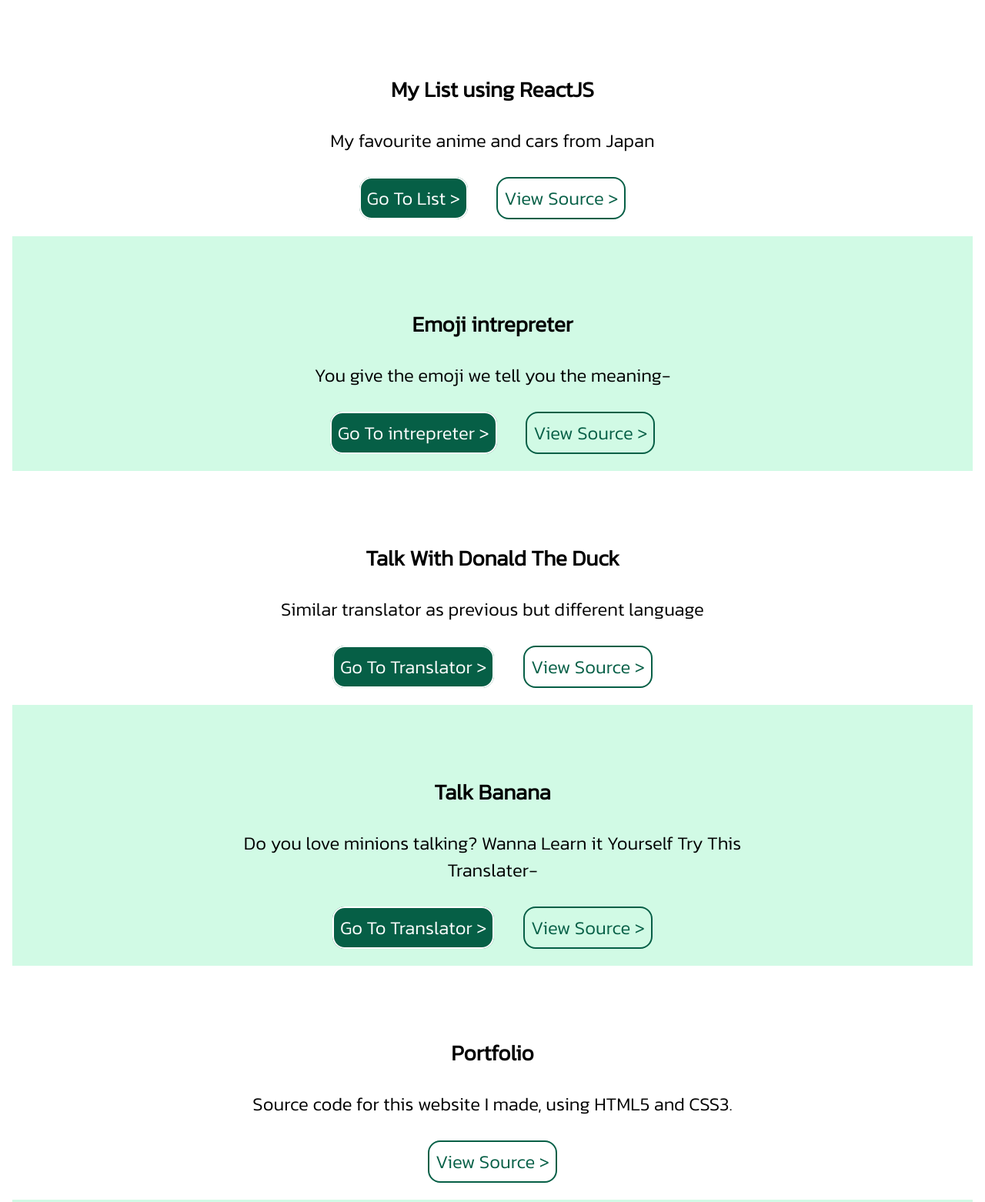
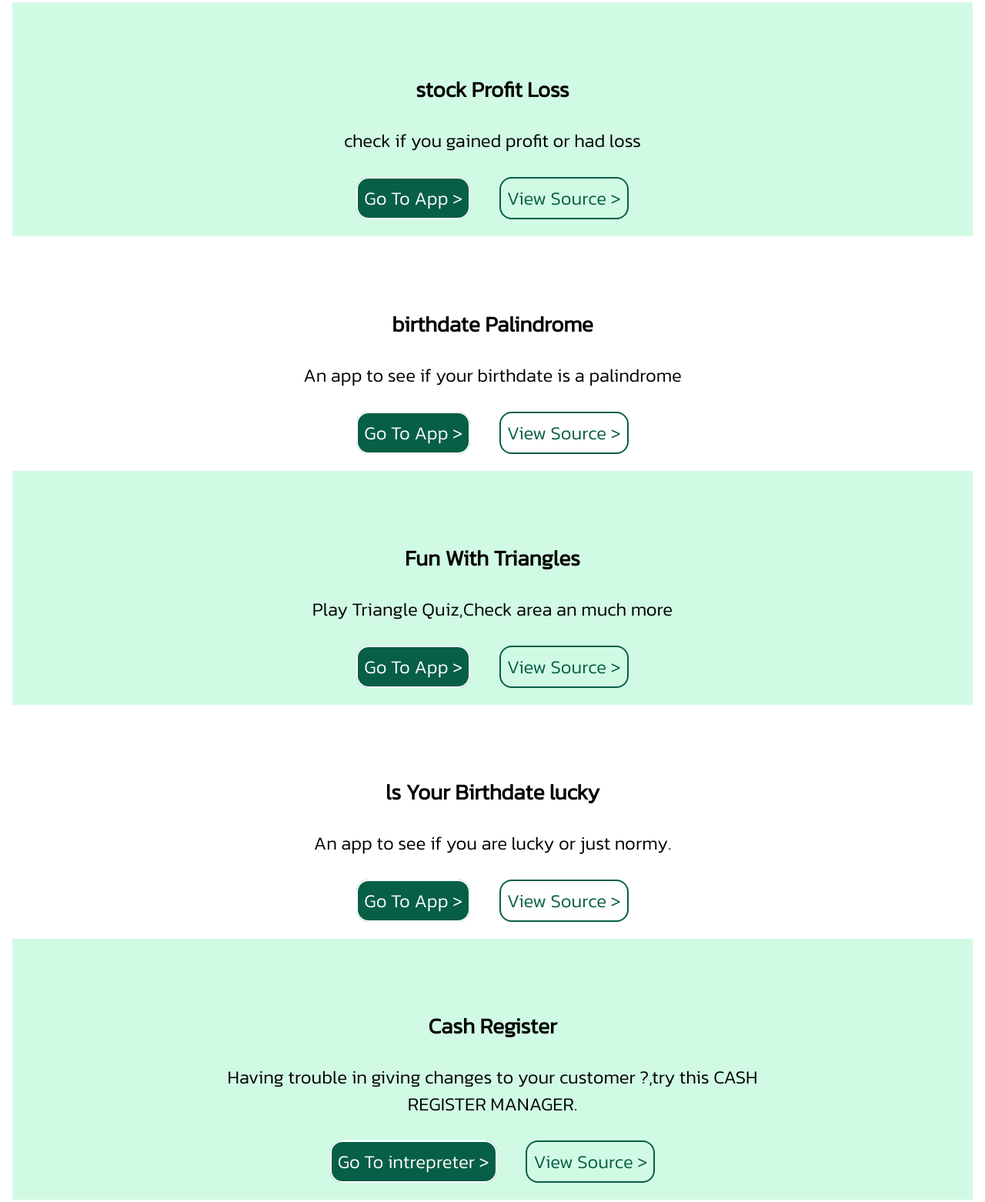
Before and after one commit to dragonthakur2107/myportolio-markFour, a plain HTML site: page projects.html in a window 1280 px wide. Shown: the part 627-2189 px from the top of the page at 77% size. Drawn offline with Linux system fonts and the light colour scheme.

Commit message:
Update projects.html

```diff
--- a/projects.html
+++ b/projects.html
@@ -6,7 +6,7 @@
     <meta http-equiv="X-UA-Compatible" content="IE=edge">
     <meta name="viewport" content="width=device-width, initial-scale=1.0">
     <title>Projects | neoDev</title>
-    <link rel="shortcut icon" type="image/jpg" href="neofavicon.png"/>
+    <link rel="shortcut icon" type="image/jpg" href="neofavicon.png" />
     <link href="styles.css" rel="stylesheet">
     <link href="https://cdnjs.cloudflare.com/ajax/libs/font-awesome/5.15.3/css/all.min.css" rel="stylesheet">
 </head>
@@ -37,14 +37,90 @@
 
         <!-- section -->
         <li>
+            <section class="section og">
+                <div class="container-center">
+                    <h3>stock Profit Loss</h3>
+                    <p>check if you gained profit or had loss</p>
+                    <ul class="list no-dot">
+                        <li class=list-inline><a class="link link-primary" href="https://myprofitlosscheck.netlify.app/">Go To
+                                App ></a></li>
+                        <li class=list-inline><a class="link link-secondary"
+                                href="https://github.com/dragonthakur2107/stockProfitLoss-markFourteen">View Source ></a>
+                        </li>
+                    </ul>
+                </div>
+            </section>
+        </li>
+        <li>
+
+            <section class="section ">
+                <div class="container-center">
+                    <h3>birthdate Palindrome</h3>
+                    <p>An app to see if your birthdate is a palindrome</p>
+                    <ul class="list no-dot">
+                        <li class=list-inline><a class="link link-primary" href="https://palindrome-birthcheck.netlify.app/">Go To App
+                                ></a></li>
+                        <li class=list-inline><a class="link link-secondary"
+                                href="https://github.com/dragonthakur2107/palindromeBirthDate-markThirteen">View Source ></a></li>
+                    </ul>
+                </div>
+            </section>
+        </li>
+        <li>
+            <section class="section og">
+                <div class="container-center">
+                    <h3>Fun With Triangles</h3>
+                    <p>Play Triangle Quiz,Check area an much more</p>
+                    <ul class="list no-dot">
+                        <li class=list-inline><a class="link link-primary" href="https://funwtriangles.netlify.app">Go To
+                                App ></a></li>
+                        <li class=list-inline><a class="link link-secondary"
+                                href="https://github.com/dragonthakur2107/funWTriangles-markTwelve">View Source ></a>
+                        </li>
+                    </ul>
+                </div>
+            </section>
+        </li>
+        <li>
+
+            <section class="section ">
+                <div class="container-center">
+                    <h3>ls Your Birthdate lucky</h3>
+                    <p>An app to see if you are lucky or just normy.</p>
+                    <ul class="list no-dot">
+                        <li class=list-inline><a class="link link-primary" href="https://luckybirthcalci.netlify.app">Go To App
+                                ></a></li>
+                        <li class=list-inline><a class="link link-secondary"
+                                href="https://github.com/dragonthakur2107/luckyBirthdate-markEleven">View Source ></a></li>
+                    </ul>
+                </div>
+            </section>
+        </li>
+
+            <li>
+                <section class="section og">
+                    <div class="container-center">
+                        <h3>Cash Register</h3>
+                        <p>Having trouble in giving changes to your customer ?,try this CASH REGISTER MANAGER.</p>
+                        <ul class="list no-dot">
+                            <li class=list-inline><a class="link link-primary" href="https://meramanager.netlify.app/">Go To
+                                    intrepreter ></a></li>
+                            <li class=list-inline><a class="link link-secondary"
+                                    href="https://github.com/dragonthakur2107/cashRegister-markTen">View Source ></a>
+                            </li>
+                        </ul>
+                    </div>
+                </section>
+            </li>
+            <li>
 
             <section class="section ">
                 <div class="container-center">
                     <h3>My List using ReactJS</h3>
                     <p>My favourite anime and cars from Japan </p>
                     <ul class="list no-dot">
-                            <li class=list-inline><a class="link link-primary"
-                                href="https://fcw8p.csb.app/">Go To List ></a></li>
+                        <li class=list-inline><a class="link link-primary" href="https://fcw8p.csb.app/">Go To List
+                                ></a></li>
                         <li class=list-inline><a class="link link-secondary"
                                 href="https://github.com/dragonthakur2107/Mylist-markNine">View Source ></a></li>
                     </ul>
@@ -57,10 +133,11 @@
                     <h3>Emoji intrepreter</h3>
                     <p>You give the emoji we tell you the meaning-</p>
                     <ul class="list no-dot">
-                            <li class=list-inline><a class="link link-primary"
-                                    href="https://pu2n3.csb.app/">Go To intrepreter ></a></li>
+                        <li class=list-inline><a class="link link-primary" href="https://pu2n3.csb.app/">Go To
+                                intrepreter ></a></li>
                         <li class=list-inline><a class="link link-secondary"
-                                    href="https://github.com/dragonthakur2107/EmojiEnterpreter-markEight">View Source ></a></li>
+                                href="https://github.com/dragonthakur2107/EmojiEnterpreter-markEight">View Source ></a>
+                        </li>
                     </ul>
                 </div>
             </section>
@@ -72,8 +149,8 @@
                     <h3>Talk With Donald The Duck</h3>
                     <p>Similar translator as previous but different language </p>
                     <ul class="list no-dot">
-                            <li class=list-inline><a class="link link-primary"
-                                href="https://talk2duck.netlify.app/">Go To Translator ></a></li>
+                        <li class=list-inline><a class="link link-primary" href="https://talk2duck.netlify.app/">Go To
+                                Translator ></a></li>
                         <li class=list-inline><a class="link link-secondary"
                                 href="https://github.com/dragonthakur2107/donaldSpeaks-markSeven">View Source ></a></li>
                     </ul>
@@ -87,8 +164,8 @@
                     <h3>Talk Banana</h3>
                     <p>Do you love minions talking? Wanna Learn it Yourself Try This Translater-</p>
                     <ul class="list no-dot">
-                            <li class=list-inline><a class="link link-primary"
-                                    href="https://talkbanana007.netlify.app/">Go To Translator ></a></li>
+                        <li class=list-inline><a class="link link-primary" href="https://talkbanana007.netlify.app/">Go
+                                To Translator ></a></li>
                         <li class=list-inline><a class="link link-secondary"
                                 href="https://github.com/dragonthakur2107/bananaSpeak-marksix">View Source ></a></li>
                     </ul>
@@ -130,7 +207,8 @@
             <section class="section ">
                 <div class="container-center">
                     <h3>Do you know me?</h3>
-                    <p>A personalised quiz for your friends abouts you? Doesn't it sound interesting. It's a CLI App coded in  JavaScript.</p>
+                    <p>A personalised quiz for your friends abouts you? Doesn't it sound interesting. It's a CLI App
+                        coded in JavaScript.</p>
                     <ul class="list no-dot">
                         <li class=list-inline><a class="link link-primary"
                                 href="https://replit.com/@DragonThakur007/personalQuiz#index.js?embed=1&output=1">Play
@@ -151,12 +229,14 @@
             <div class=footer-hero>Contact Me</div>
             <ul class="no-dot">
 
-            <li class="list-inline"><a class="link" href="https://twitter.com/ThakurHemansh"><i class="fab fa-twitter-square"></i> Twitter</a></li>
+                <li class="list-inline"><a class="link" href="https://twitter.com/ThakurHemansh"><i
+                            class="fab fa-twitter-square"></i> Twitter</a></li>
 
-            <li class="list-inline"><a class="link"
-                href="https://github.com/dragonthakur2107"><i class="fab fa-github"></i> Github</a></li>
+                <li class="list-inline"><a class="link" href="https://github.com/dragonthakur2107"><i
+                            class="fab fa-github"></i> Github</a></li>
 
-            <li class="list-inline"><a class="link" href="https://www.linkedin.com/in/hemansh-thakur-5828ab1a8/"><i class="fab fa-linkedin"></i> LinkedIn</a></li>
+                <li class="list-inline"><a class="link" href="https://www.linkedin.com/in/hemansh-thakur-5828ab1a8/"><i
+                            class="fab fa-linkedin"></i> LinkedIn</a></li>
             </ul>
         </div>
     </footer>
```
Lines whose indentation alone changed are shown as unchanged.
